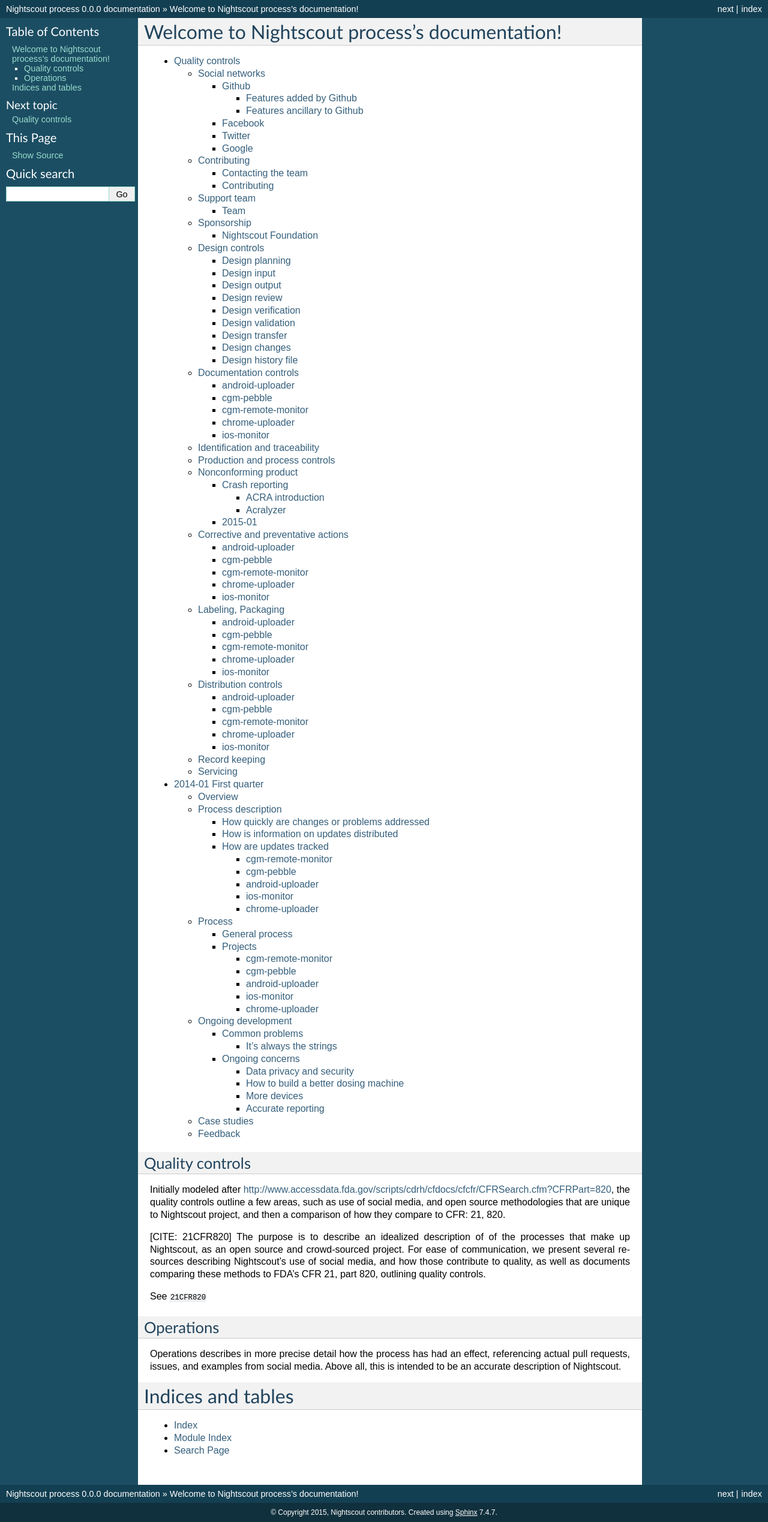
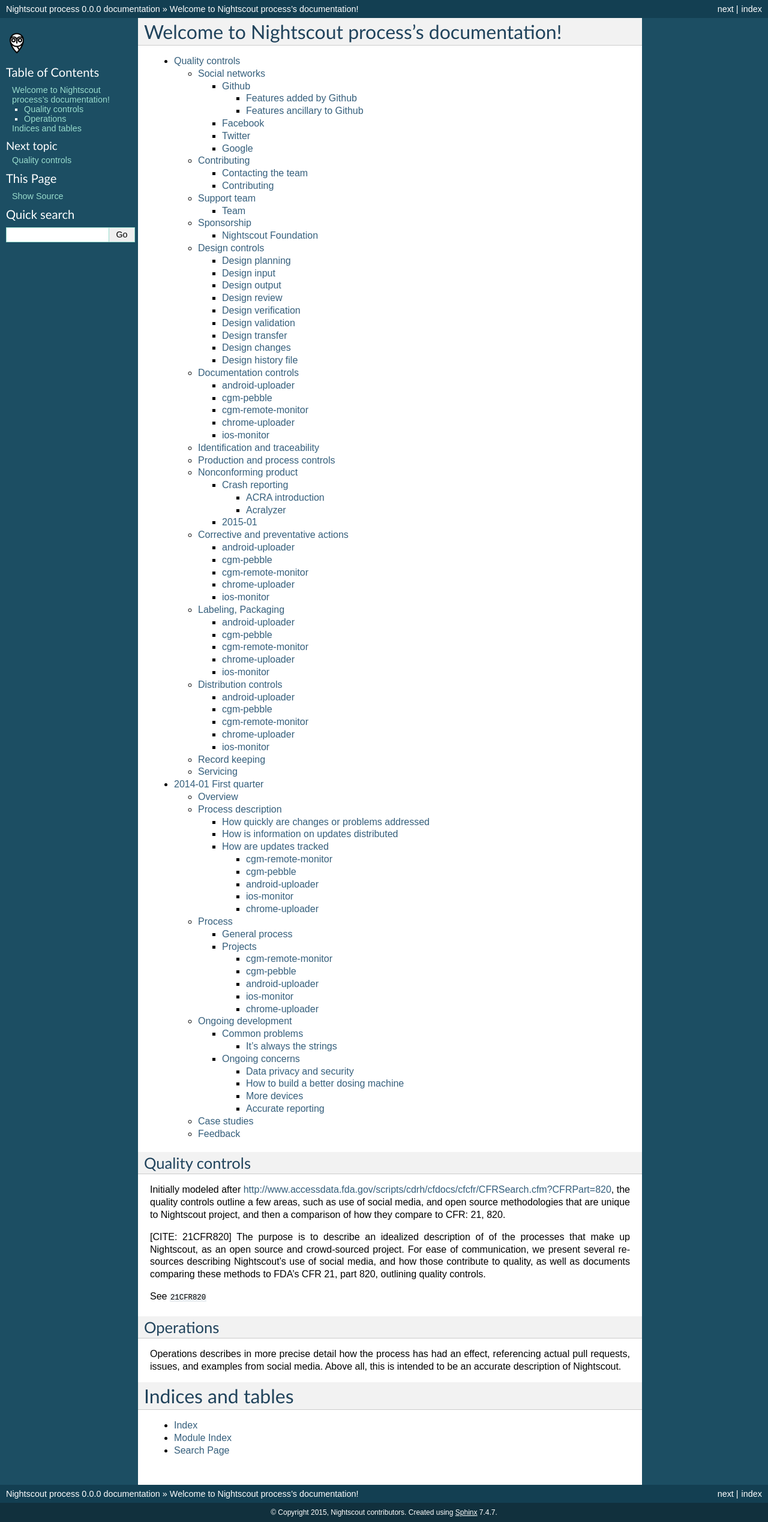
Before and after one commit to nightscout/process-controls, a Sphinx documentation site: the page built from source/index.rst, in a window 1280 px wide. Shown: the whole page at 60% size. Built offline with Sphinx 7.4.7, drawn with Linux system fonts in a browser that asks for light colours; formulas are drawn with MathJax 3; cross-references to code outside the pages are shown as plain code.

Commit message:
add logo

```diff
--- a/source/conf.py
+++ b/source/conf.py
@@ -122,7 +122,7 @@
 
 # The name of an image file (relative to this directory) to place at the top
 # of the sidebar.
-#html_logo = None
+html_logo = '_static/logo1.png'
 
 # The name of an image file (within the static path) to use as favicon of the
 # docs.  This file should be a Windows icon file (.ico) being 16x16 or 32x32
@@ -207,7 +207,7 @@
 
 # The name of an image file (relative to this directory) to place at the top of
 # the title page.
-#latex_logo = None
+latex_logo = '_static/logo1.png'
 
 # For "manual" documents, if this is true, then toplevel headings are parts,
 # not chapters.
@@ -223,7 +223,7 @@
 #latex_appendices = []
 
 # If false, no module index is generated.
-#latex_domain_indices = True
+latex_domain_indices = False
 
 
 # -- Options for manual page output ---------------------------------------
```
Also changed, not shown: source/_static/large.png (added), source/_static/logo1.png (added).
